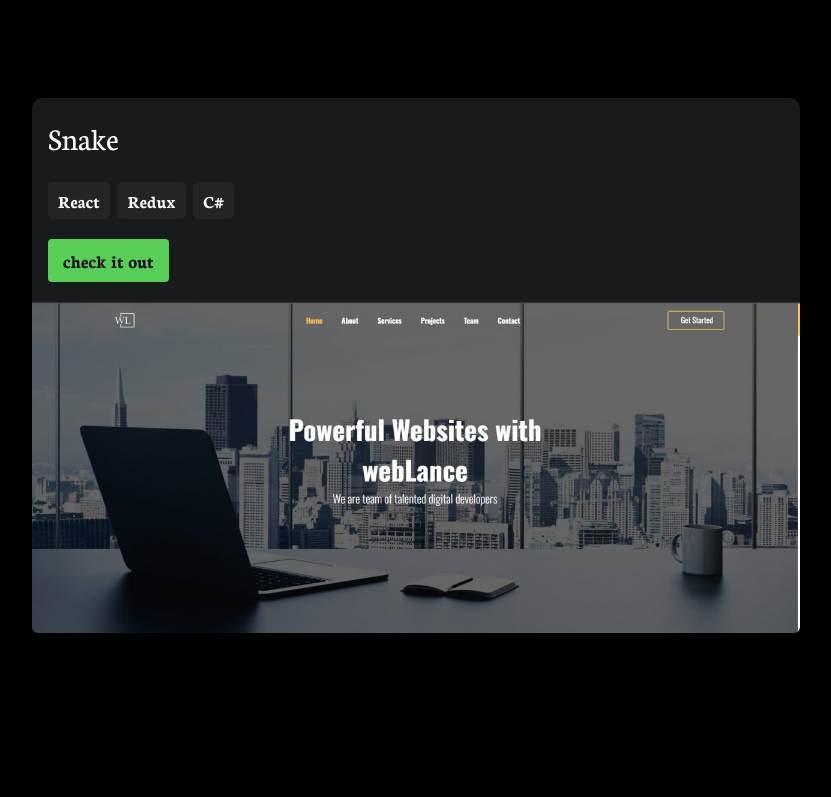
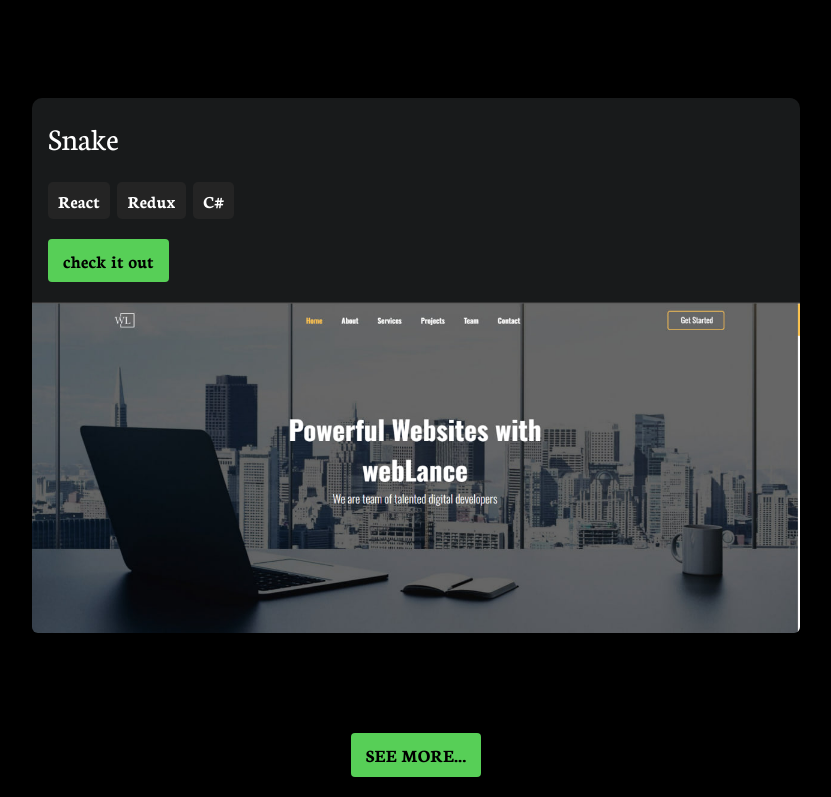
Before and after one commit to Davmike/new-portfolio, a React (Vite) app: page / in a window 1280 px wide. Shown: the part 4057-4854 px from the top of the page, without its empty margins (224-1055 px from the left). Before the commit the page ends 4710 px from the top, so only its background shows below. Built offline with nearby package versions, Linux system fonts and the light colour scheme.

Commit message:
feat: add projects

```diff
--- a/src/Components/Work.tsx
+++ b/src/Components/Work.tsx
@@ -85,7 +85,7 @@ function Work() {
   ];
 
   return (
-    <div className="px-[20px] py-[20px]">
+    <div className="px-[20px] py-[20px] flex justify-center items-center flex-col">
       <div className="logos">
         <div className="logo_items">
           {images.map((item, index) => (
@@ -101,7 +101,7 @@ function Work() {
         </div>
       </div>
       {/* work section div */}
-      <div className="mt-[10px]">
+      <div className="mt-[10px] flex justify-center items-center flex-col">
         <h1 className="font-bold text-[20px] text-[white]">WORK</h1>
         <div className="w-[66px] h-[1px] bg-[#175b4b]"></div>
         <p className="text-[12px] text-[white]">Dig into my universe</p>
@@ -136,13 +136,17 @@ function Work() {
             {/* div for description */}
             <div className="absolute inset-0 bg-black bg-opacity-75 text-white flex flex-col justify-center items-center opacity-0 transition-opacity duration-300 group-hover:opacity-100 rounded-b-md p-4">
               {item.description.map((description, descrindex) => (
-                <h4 key={descrindex}>{description}</h4>
+                <p key={descrindex}>{description}</p>
               ))}
-              <p>text here</p>
             </div>
           </div>
         </div>
       ))}
+
+      {/* button for more projects */}
+      <button className="mt-[100px] border-none rounded-[4px] bg-[#57CF57] pointer font-bold text-[1.15rem] px-[15px] py-[8px] checkout">
+        SEE MORE...
+      </button>
     </div>
   );
 }
```
